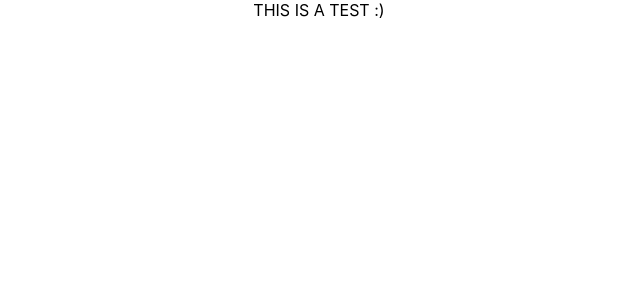
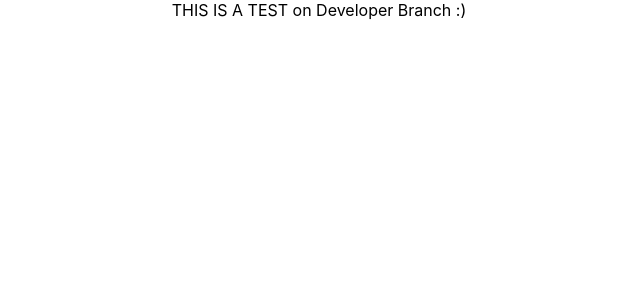
Before and after one commit to sangmattxavier/tripidweb, a React (Create React App) app: page / in a window 1280 px wide. Shown: the top 300 px of the page, without its empty margins (321-961 px from the left). Built offline with nearby package versions, Linux system fonts and the light colour scheme; no server answers.

Commit message:
Added Developer Branch

```diff
--- a/src/App.js
+++ b/src/App.js
@@ -14,7 +14,7 @@ function App() {
 
   return (
     <div className="App">
-      THIS IS A TEST :)
+      THIS IS A TEST on Developer Branch :)
     </div>
   );
 }
```
